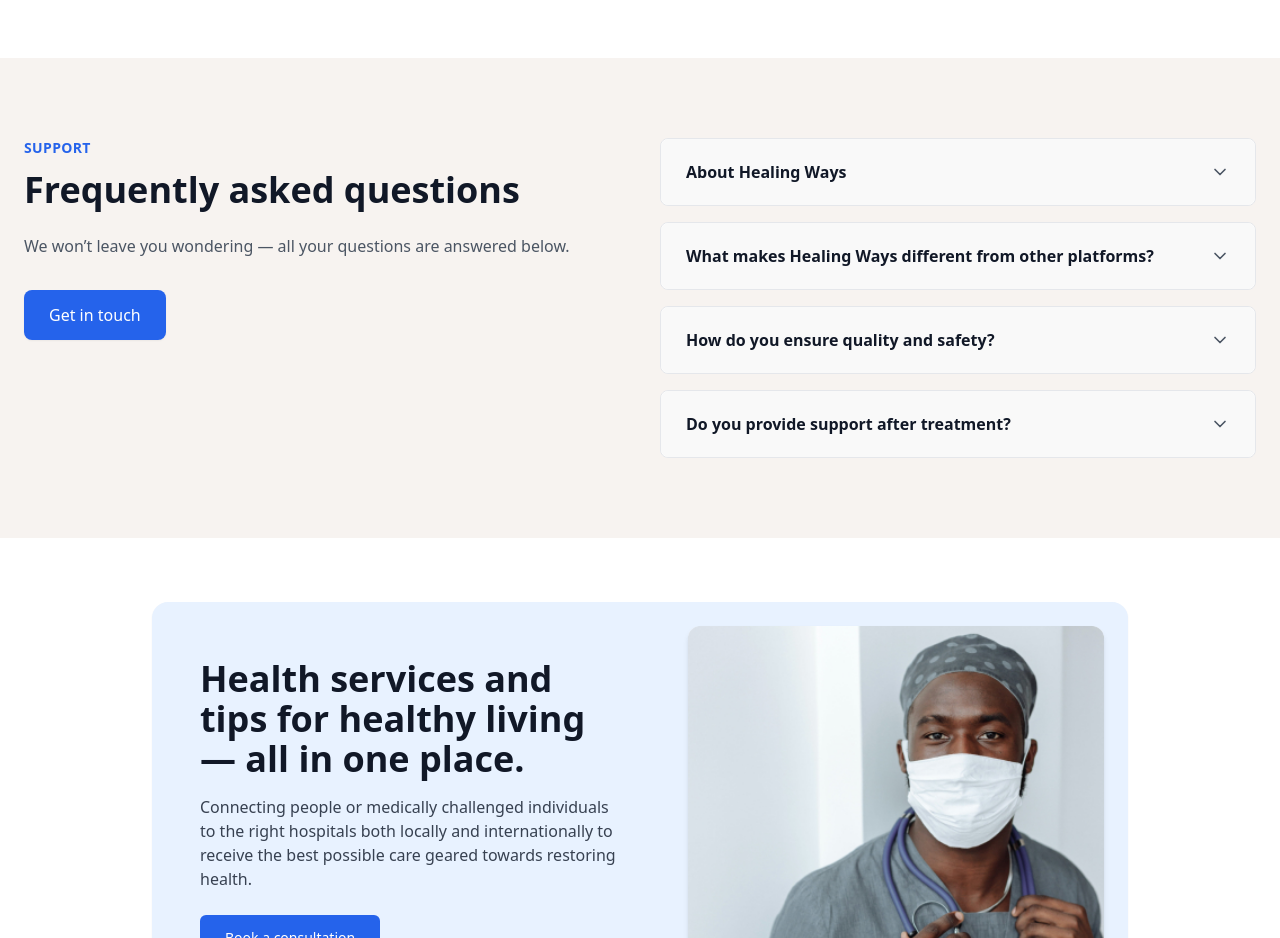
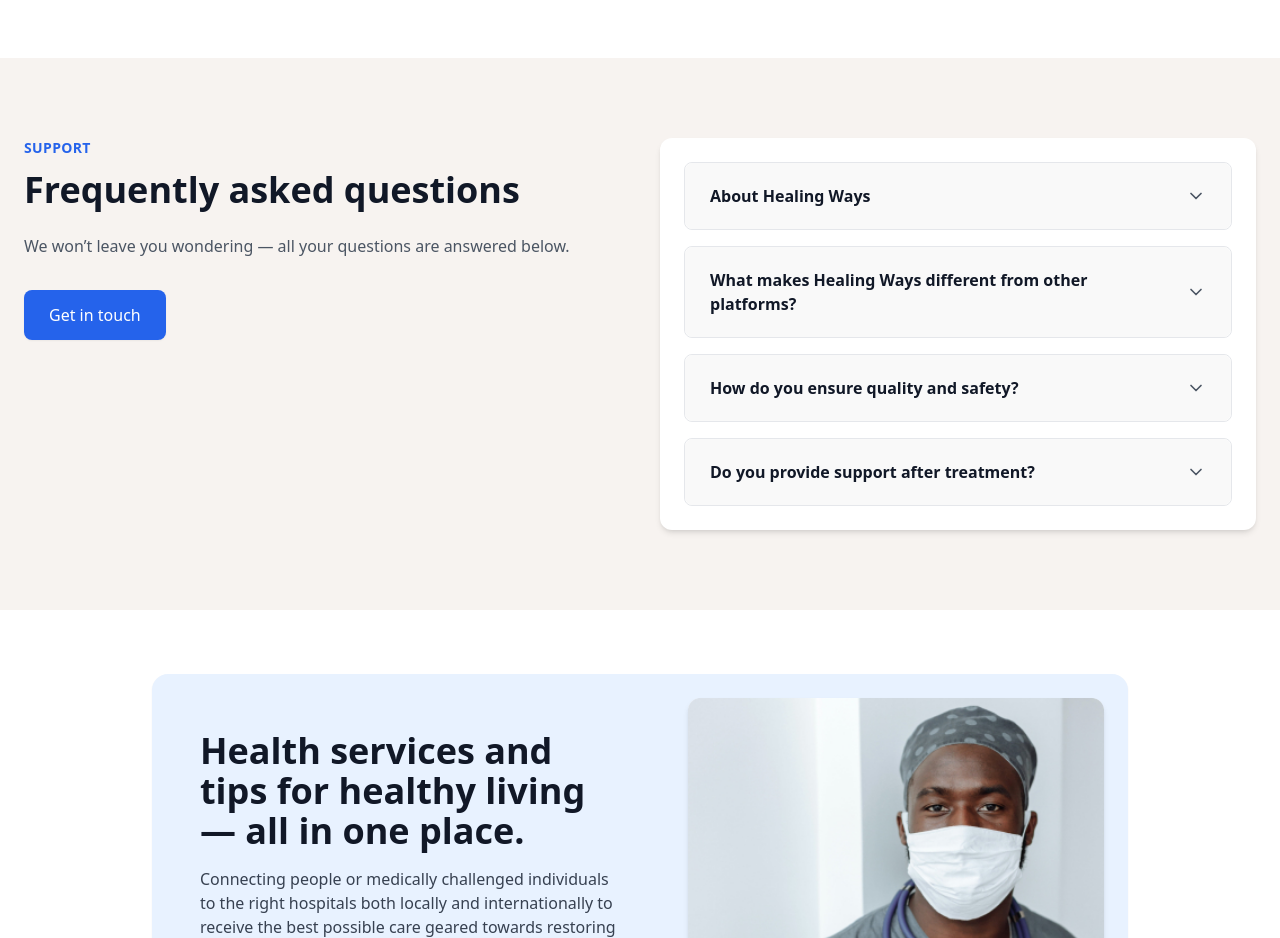
Before and after one commit to Binmuhammad001/healing-ways, a React (Vite) app: page / in a window 1280 px wide. Shown: the part 5140-6078 px from the top of the page. Built offline with nearby package versions, Linux system fonts and the light colour scheme.

Commit message:
Update section7.jsx

```diff
--- a/src/components/home/section7.jsx
+++ b/src/components/home/section7.jsx
@@ -57,7 +57,7 @@ export default function Section7() {
           </div>
 
       {/* Right - FAQ Accordion */}
-          <div className="space-y-4">
+<div className="bg-white p-6 rounded-xl shadow-md space-y-4">
   {faqs.map((faq, index) => (
     <div
       key={index}
@@ -93,6 +93,7 @@ export default function Section7() {
   ))}
 </div>
 
+
         </div>
       </div>
     </section>
```
Lines whose indentation alone changed are shown as unchanged.
